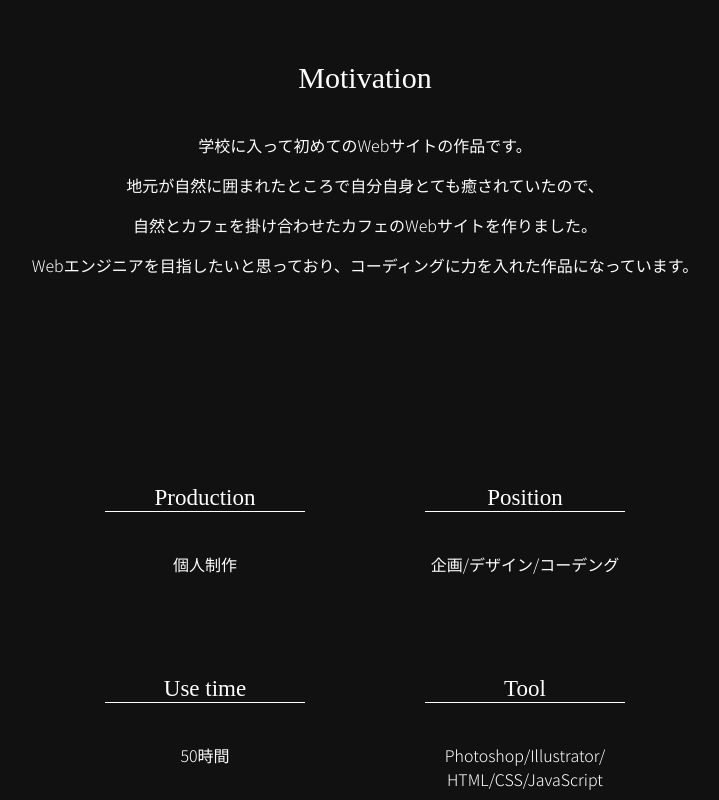
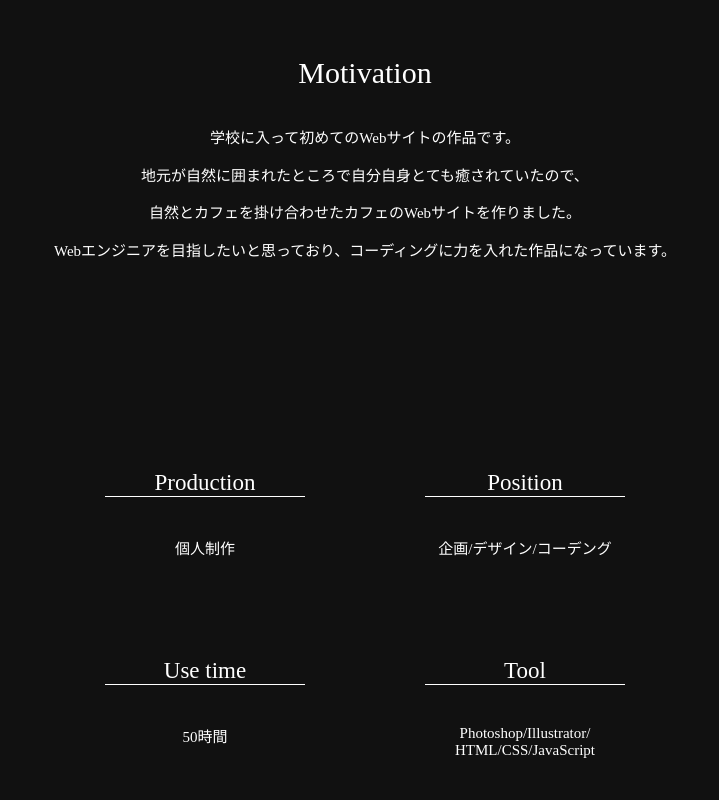
Before and after one commit to HirokiIshimaru/portfolio_ver3, a Vue app: page /ecc/hisimaru/fysi-detail in a window 1280 px wide. Shown: the part 1160-1960 px from the top of the page, without its empty margins (275-994 px from the left). Built offline with nearby package versions, Linux system fonts and the light colour scheme.

Commit message:
font-family変更

```diff
--- a/src/components/HelloWorld.vue
+++ b/src/components/HelloWorld.vue
@@ -7,7 +7,7 @@
           <img src="../assets/ttl.svg" alt="ロゴ">
         </div>  <!-- main-visual__ttl -->
         <h2 class="main-visual__subttl" id="sub-ttl">
-          <img src="../assets/subttl.svg" alt="サブタイトル">
+          田舎の農業高校からWebエンジニアへ
         </h2>
       </div>
     </header> <!-- main-visual__subttl -->
--- a/src/components/works_1st.vue
+++ b/src/components/works_1st.vue
@@ -81,9 +81,9 @@
 
 <style lang="scss" scoped>
 @import url('https://fonts.googleapis.com/css2?family=Noto+Serif+JP:wght@300;400;700&family=Noto+Serif+TC:wght@200;400;700&display=swap');
-@import url('https://fonts.googleapis.com/css2?family=Noto+Sans+JP:wght@300&display=swap');
+@import url('https://fonts.googleapis.com/css2?family=Noto+Serif+JP:wght@200&display=swap');
 @import '@/sass/works-list.scss';
-$jpFont: 'Noto Sans JP', sans-serif;
+$jpFont: 'Noto Serif JP', serif;
 $enFont: 'Noto Serif TC','Noto Serif JP', serif;
 $fontColor: #fff;
 
--- /dev/null
+++ b/src/sass/_font.scss
@@ -0,0 +1,12 @@
+@import url('https://fonts.googleapis.com/css2?family=Noto+Serif+JP:wght@300;400;700&family=Noto+Serif+TC:wght@200;400;700&display=swap');
+@import url('https://fonts.googleapis.com/css2?family=Noto+Serif+JP:wght@200&display=swap');
+$jpFont: 'Noto Serif JP', serif;
+$enFont: 'Noto Serif TC','Noto Serif JP', serif;
+h1, h2, h3, a{
+  font-family: $enFont;
+  font-weight: 200;
+}
+p, button, span{
+  font-family: $jpFont;
+  font-weight: 200;
+}
--- a/src/sass/detail.scss
+++ b/src/sass/detail.scss
@@ -1,14 +1,6 @@
-@import url('https://fonts.googleapis.com/css2?family=Noto+Serif+JP:wght@300;400;700&family=Noto+Serif+TC:wght@200;400;700&display=swap');
-@import url('https://fonts.googleapis.com/css2?family=Noto+Sans+JP:wght@300&display=swap');
-$jpFont: 'Noto Sans JP', sans-serif;
-$enFont: 'Noto Serif TC','Noto Serif JP', serif;
-h1, h2, h3, a, span{
-  font-family: $enFont;
-}
-p, button{
-  font-family: $jpFont;
-}
+@import '_font';
 
+// detail
 .detail{
   width: 100%;
   height: 100%;
@@ -76,7 +68,7 @@ p, button{
       margin-bottom: 30px;
     }
     p{
-      font-size: 16px;
+      font-size: 15px;
       line-height: 2.5;
     }
   }
@@ -99,7 +91,7 @@ p, button{
         }
         p:nth-child(2){
           margin-top: 40px;
-          font-size: 16px;
+          font-size: 15px;
         }
       }
     }
@@ -112,7 +104,7 @@ p, button{
       }
       p:nth-child(2){
         margin-top: 40px;
-        font-size: 16px;
+        font-size: 15px;
       }
     }
   }
@@ -163,6 +155,7 @@ p, button{
   }
 }
 
+// footer
 footer{
   width: 100%;
   .copyright{
--- a/src/sass/index.scss
+++ b/src/sass/index.scss
@@ -1,13 +1,4 @@
-@import url('https://fonts.googleapis.com/css2?family=Noto+Serif+JP:wght@300;400;700&family=Noto+Serif+TC:wght@200;400;700&display=swap');
-@import url('https://fonts.googleapis.com/css2?family=Noto+Sans+JP:wght@300&display=swap');
-$jpFont: 'Noto Sans JP', sans-serif;
-$enFont: 'Noto Serif TC','Noto Serif JP', serif;
-h1, h2, h3, a{
-  font-family: $enFont;
-}
-p, button, span{
-  font-family: $jpFont;
-}
+@import '_font';
 // main-visual
 .main-visual {
   font-weight: 300;
@@ -49,6 +40,9 @@ p, button, span{
     }
   }
   &__subttl {
+    font-family: $jpFont;
+    font-size: 25px;
+    text-align: center;
     width: 500px;
     opacity: 0;
     animation: showSubttl ease 0.5s forwards;
@@ -62,10 +56,6 @@ p, button, span{
         opacity: 1;
         transform: translateY(10px);
       }
-    }
-    img {
-      display: block;
-      width: 100%;
     }
   }
   &::before {
@@ -143,6 +133,7 @@ p, button, span{
         margin-top: 50px;
       }
       p{
+        font-size: 15px;
         &:last-child{
           margin-top: 20px;
           line-height: 30px;
@@ -203,7 +194,7 @@ p, button, span{
             outline: none;
             padding: 0;
             appearance: none;
-            font-size: 18px;
+            font-size: 17px;
             display: block;
             font-weight: 200;
             color: #fff;
@@ -241,6 +232,7 @@ p, button, span{
   text-align: center;
   margin-top: 50px;
   &__message{
+    font-size: 15px;
     margin-bottom: 100px;
   }
   &__mail{
@@ -270,7 +262,9 @@ p, button, span{
       top: 50px;
     }
     a{
+      display: inline-block;
       font-size: 20px;
+      margin: 0 auto;
       transition: ease 0.3s;
       &:hover{
         opacity: 0.3;
--- a/src/sass/works-list.scss
+++ b/src/sass/works-list.scss
@@ -1,6 +1,10 @@
+@import '_font';
+
+// works
 .works{
     display: flex;
     margin-bottom: 100px;
+    font-family: $jpFont;
     &__img{
         margin-right: 50px;
     }
```
